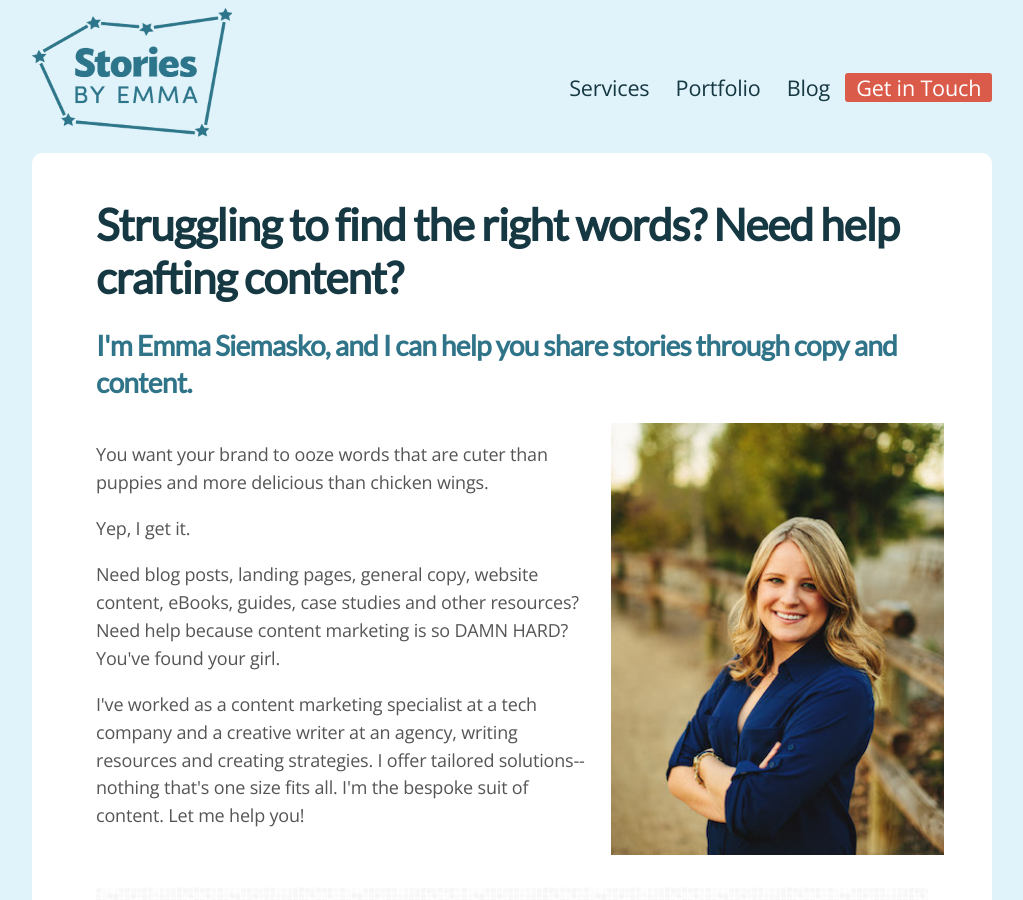
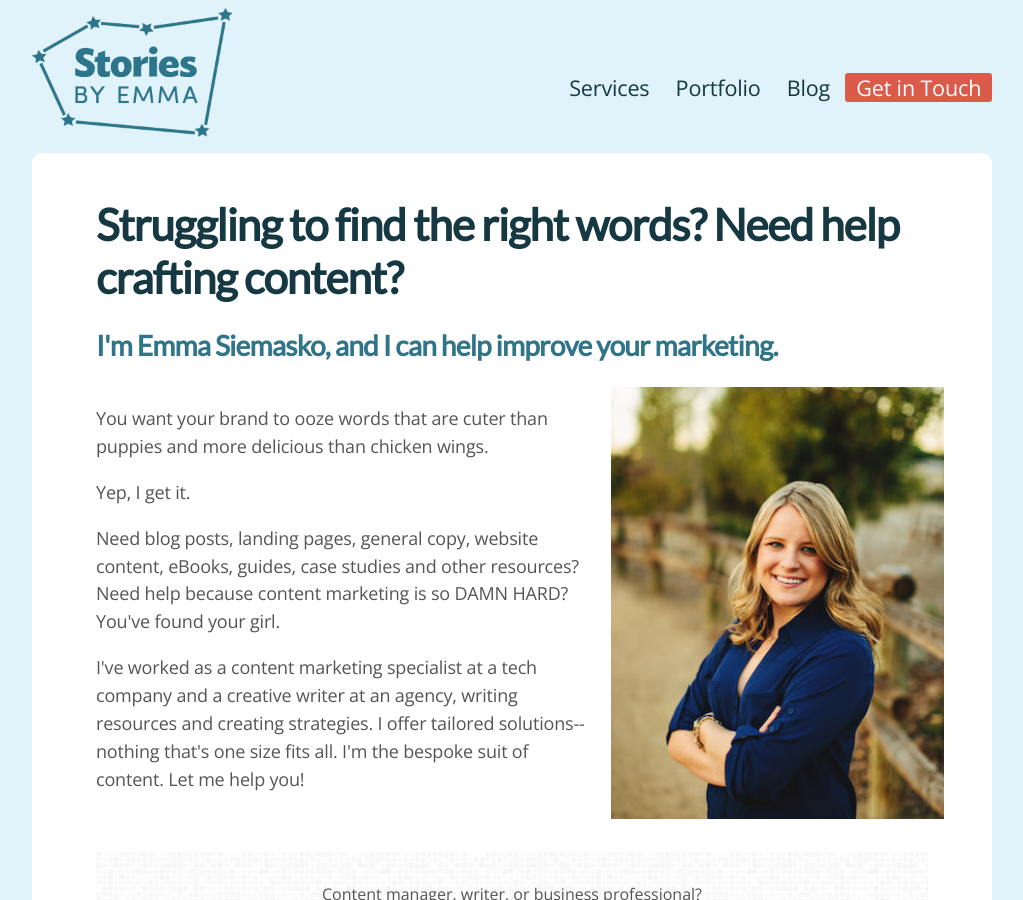
Before and after one commit to emmalepsy/emmalepsy.github.io, a Jekyll site: the page index.html, which Jekyll copies as it is, in a window 1280 px wide and 900 px high. Shown: the whole window, without its empty margins (128-1151 px from the left). Built offline with Jekyll 4.4.1, drawn with Linux system fonts in a browser that asks for light colours; nearby versions of some CDN libraries; a style sheet for code colours, icons or effects is not loaded.

Commit message:
Update index.html

```diff
--- a/index.html
+++ b/index.html
@@ -45,8 +45,7 @@
 
     <div id="main_content">
       <h1>Struggling to find the right words? Need help crafting content?</h1>
-      <h2>I'm Emma Siemasko, and I can help you share stories through copy
-	and content.
+      <h2>I'm Emma Siemasko, and I can help improve your marketing.
       </h2>
       <div class="group">
 	<div class="c3">
```
